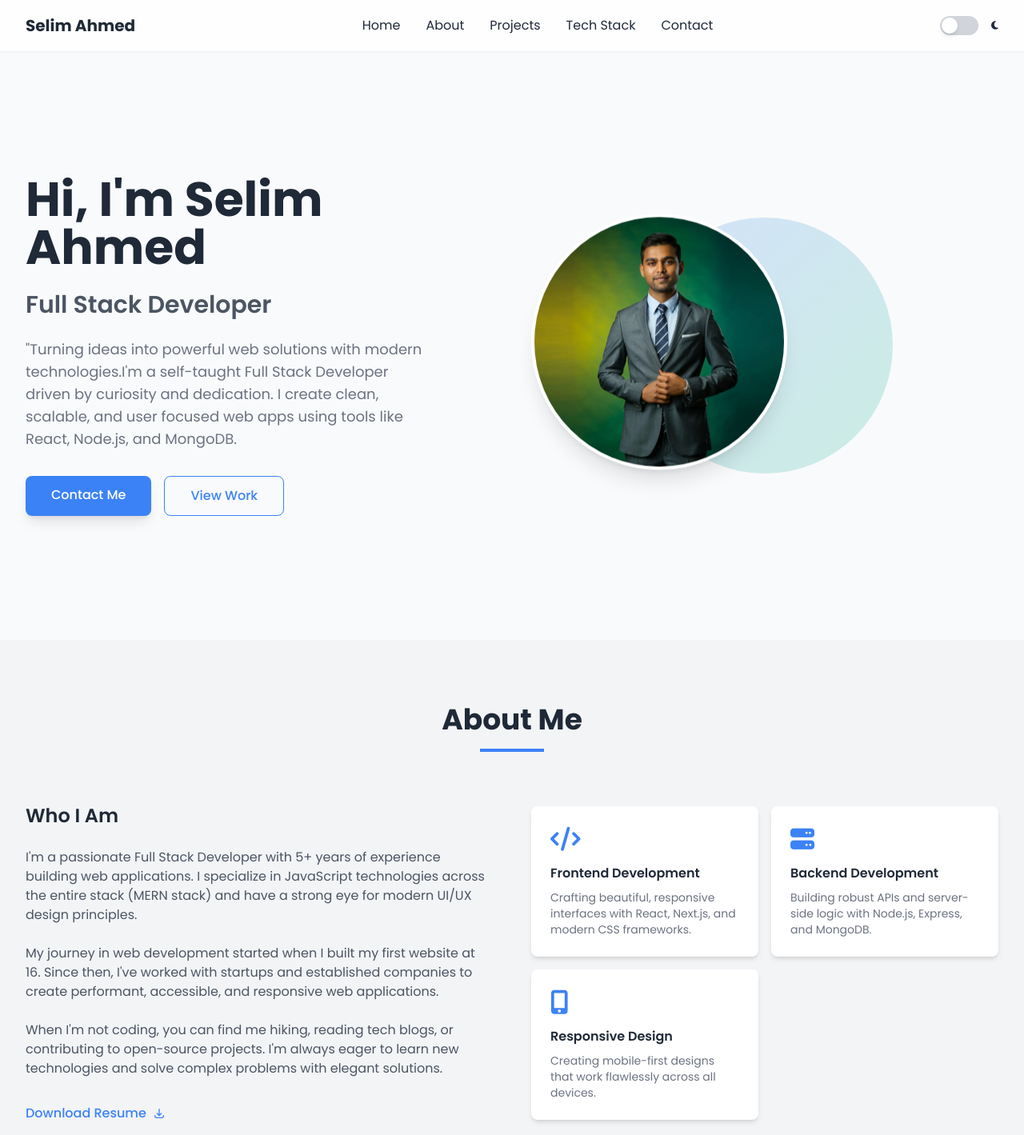
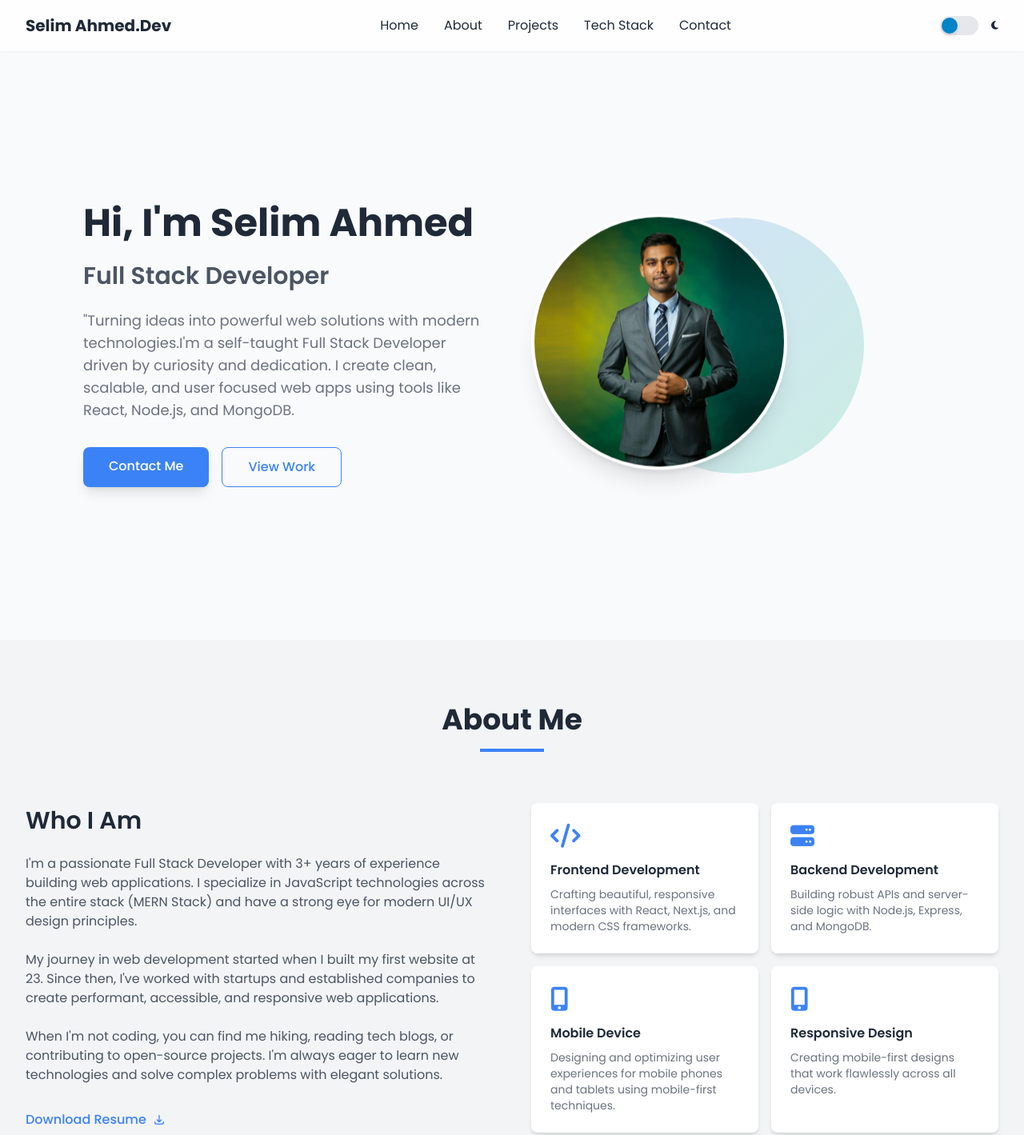
Before and after one commit to Selim-Ahmed93/Portfolio, a plain HTML site: page index.html in a window 1280 px wide. Shown: the top 1419 px of the page at 80% size. Drawn offline with nearby package versions, Linux system fonts and the light colour scheme.

```diff
--- a/index.html
+++ b/index.html
@@ -4,6 +4,13 @@
    <meta charset="UTF-8">
     <meta name="viewport" content="width=device-width, initial-scale=1.0">
     <title>Selim Ahmed | Full Stack Developer</title>
+    <!-- Add this to your portfolio site's index.html -->
+<meta property="og:title" content="Selim Ahmed | Portfolio">
+<meta property="og:description" content="Explore my projects and tech skills. Built with React, Tailwind CSS.">
+<meta property="og:image" content="https://selimahmed-dev.netlify.app/images/portfolio-preview.jpg">
+<meta property="og:url" content="https://selimahmed-dev.netlify.app">
+<meta name="twitter:card" content="summary_large_image">
+
     <script src="https://cdn.tailwindcss.com"></script>
     <link rel="stylesheet" href="style.css">
     <link rel="stylesheet" href="https://cdnjs.cloudflare.com/ajax/libs/font-awesome/6.4.0/css/all.min.css">
@@ -55,7 +62,7 @@
     <nav class="fixed w-full bg-white/80 dark:bg-gray-900/80 backdrop-blur-md z-50 shadow-sm">
         <div class="max-w-7xl mx-auto px-4 sm:px-6 lg:px-8">
             <div class="flex justify-between h-16 items-center">
-                <a href="#" class="text-xl font-bold gradient-text">Selim Ahmed</a>
+                <a href="#" class="text-xl font-bold gradient-text">Selim Ahmed.Dev</a>
 
                 <div class="hidden md:flex space-x-8">
                     <a href="#home" class="nav-link">Home</a>
@@ -72,10 +79,10 @@
   <input type="checkbox" id="toggle" class="sr-only peer">
 
   <!-- Toggle track -->
-  <label for="toggle" class="block h-full w-full rounded-full bg-gray-300 peer-checked:bg-gradient-to-r peer-checked:from-violet-500 peer-checked:to-indigo-500 transition-colors duration-300 cursor-pointer"></label>
+  <label for="toggle" class="block h-full w-full rounded-full bg-gray-200 peer-checked:bg-gradient-to-r peer-checked:from-violet-300 peer-checked:to-indigo-350 transition-colors duration-300 cursor-pointer"></label>
 
   <!-- Toggle thumb -->
-  <div class="absolute top-0.5 left-0.5 w-5 h-5 bg-white rounded-full shadow-md transform transition-all duration-300 peer-checked:translate-x-6 peer-checked:bg-violet-600 peer-hover:bg-violet-500 peer-active:bg-violet-700">
+  <div class="absolute top-0.5 left-0.5 w-5 h-5 bg-sky-600 rounded-full shadow-md transform transition-all duration-300 peer-checked:translate-x-6 peer-checked:bg-violet-400 peer-hover:bg-violet-300 peer-active:bg-violet-400">
 
   </div>
 </div>
@@ -95,7 +102,7 @@
             </div>
         </div>
         <!-- Mobile Menu -->
-             <div id="mobile-menu" class="hidden md:hidden bg-white dark:bg-gray-800 shadow-lg">
+             <div id="mobile-menu" class="hidden md:hidden bg-white dark:bg-gray-400 shadow-lg">
             <div class="px-2 pt-2 pb-3 space-y-1 sm:px-3">
                 <a href="#home" class="block px-3 py-2 rounded-md text-base font-medium">Home</a>
                 <a href="#about" class="block px-3 py-2 rounded-md text-base font-medium">About</a>
@@ -112,10 +119,10 @@
         <div class="max-w-7xl mx-auto px-4 sm:px-6 lg:px-8 py-20">
             <div class="grid grid-cols-1 md:grid-cols-2 gap-12 items-center">
                 <div class="animate-fade-in">
-                    <h1 class="text-4xl md:text-6xl font-bold mb-6">
+                    <h1 class="text-5xl md:text-5xl font-bold mb-6">
                         Hi, I'm <span class="gradient-text">Selim Ahmed</span>
                     </h1>
-                    <h2 class="text-2xl md:text-3xl font-semibold mb-6 text-gray-600 dark:text-gray-300">
+                    <h2 class="text-2xl md:text-3xl font-semibold mb-6 text-gray-600 dark:text-gray-400">
                         Full Stack Developer
                     </h2>
                     <p class="text-lg mb-8 text-gray-500 dark:text-gray-400 max-w-lg">
@@ -125,7 +132,7 @@
                         <a href="#contact" class="px-8 py-3 bg-primary-light dark:bg-primary-dark text-white rounded-lg font-medium hover:bg-opacity-90 transition-all shadow-lg">
                             Contact Me
                         </a>
-                        <a href="#projects" class="px-8 py-3 border border-primary-light dark:border-primary-dark text-primary-light dark:text-primary-dark rounded-lg font-medium hover:bg-gray-100 dark:hover:bg-gray-800 transition-all">
+                        <a href="#projects" class="px-8 py-3 border border-primary-light dark:border-primary-dark text-primary-light dark:text-primary-dark rounded-lg font-medium hover:bg-sky-800 dark:hover:bg-sky-400 transition-all">
                             View Work
                         </a>
                     </div>
@@ -150,12 +157,12 @@
 
             <div class="grid grid-cols-1 md:grid-cols-2 gap-12 items-center">
                 <div class="animate-slide-up">
-                    <h3 class="text-2xl font-semibold mb-6">Who I Am</h3>
+                    <h3 class="text-3xl font-semibold mb-6">Who I Am</h3>
                     <p class="text-gray-600 dark:text-gray-300 mb-6">
-                        I'm a passionate Full Stack Developer with 5+ years of experience building web applications. I specialize in JavaScript technologies across the entire stack (MERN stack) and have a strong eye for modern UI/UX design principles.
+                        I'm a passionate Full Stack Developer with 3+ years of experience building web applications. I specialize in JavaScript technologies across the entire stack (MERN Stack) and have a strong eye for modern UI/UX design principles.
                     </p>
                     <p class="text-gray-600 dark:text-gray-300 mb-6">
-                        My journey in web development started when I built my first website at 16. Since then, I've worked with startups and established companies to create performant, accessible, and responsive web applications.
+                        My journey in web development started when I built my first website at 23. Since then, I've worked with startups and established companies to create performant, accessible, and responsive web applications.
                     </p>
                     <p class="text-gray-600 dark:text-gray-300 mb-8">
                         When I'm not coding, you can find me hiking, reading tech blogs, or contributing to open-source projects. I'm always eager to learn new technologies and solve complex problems with elegant solutions.
@@ -177,6 +184,7 @@
 
                <div class="grid grid-cols-2 gap-4 animate-slide-up">
     <div class="bg-white dark:bg-gray-700 p-6 rounded-lg shadow-md hover:shadow-xl hover:scale-[1.03] hover:ring-2 hover:ring-primary-light dark:hover:ring-primary-dark transition-all duration-300 ease-in-out">
+
         <div class="text-primary-light dark:text-primary-dark text-3xl mb-3">
             <i class="fas fa-code"></i>
         </div>
@@ -194,7 +202,17 @@
             Building robust APIs and server-side logic with Node.js, Express, and MongoDB.
         </p>
     </div>
+       <div class="bg-white dark:bg-gray-700 p-6 rounded-lg shadow-md hover:shadow-xl hover:scale-[1.03] hover:ring-2 hover:ring-primary-light dark:hover:ring-primary-dark transition-all duration-300 ease-in-out">
+        <div class="text-primary-light dark:text-primary-dark text-3xl mb-3">
+          <i class="fas fa-mobile-alt"></i>
+        </div>
+        <h4 class="font-semibold mb-2">Mobile Device</h4>
+        <p class="text-gray-500 dark:text-gray-400 text-sm">
+          Designing and optimizing user experiences for mobile phones and tablets using mobile-first techniques.
+        </p>
+      </div>
     <div class="bg-white dark:bg-gray-700 p-6 rounded-lg shadow-md hover:shadow-xl hover:scale-[1.03] hover:ring-2 hover:ring-primary-light dark:hover:ring-primary-dark transition-all duration-300 ease-in-out">
+
         <div class="text-primary-light dark:text-primary-dark text-3xl mb-3">
             <i class="fas fa-mobile-alt"></i>
         </div>
@@ -203,7 +221,9 @@
             Creating mobile-first designs that work flawlessly across all devices.
         </p>
     </div>
+
 </div>
+
 
 
                 </div>
```
Also changed, not shown: images/screenshort/Screenshot 2025-07-22 004230.png (added), images/screenshort/Screenshot 2025-07-22 004635.png (added), images/screenshort/Screenshot 2025-07-22 004710.png (added).
